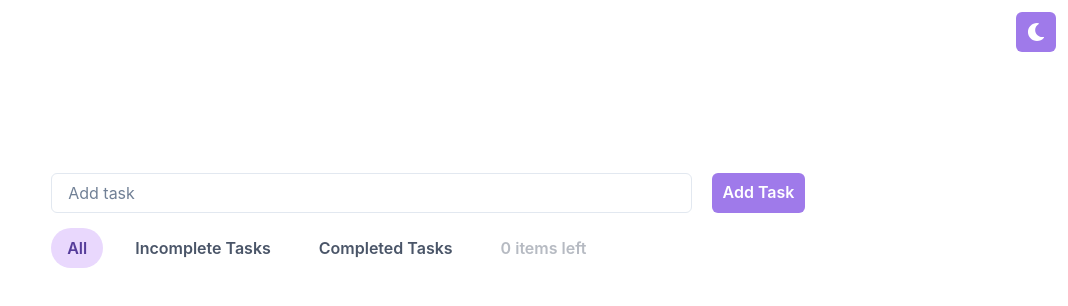
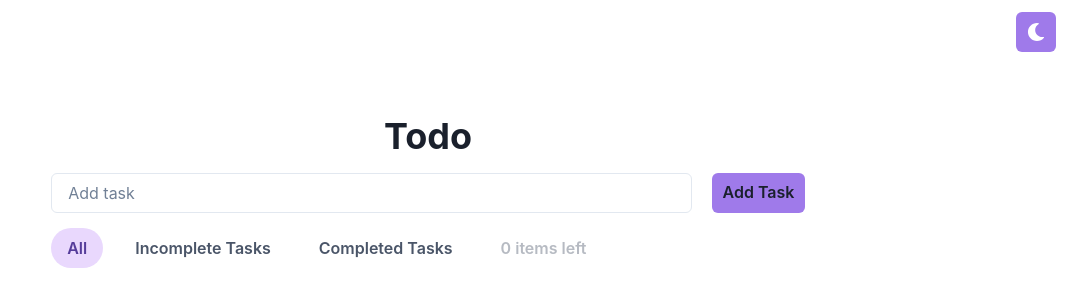
Before and after one commit to TerrniT/react-chakra-todo, a React (Create React App) app: page / in a window 1280 px wide. Shown: the top 306 px of the page, without its empty margins (212-1280 px from the left). Built offline with nearby package versions, Linux system fonts and the light colour scheme.

Commit message:
fix(app): change colormode value

```diff
--- a/src/App.js
+++ b/src/App.js
@@ -3,7 +3,6 @@ import {
   Box,
   Grid,
   Flex,
-  Text,
   Input,
   Button,
   Tabs,
@@ -22,7 +21,7 @@ import { useState } from 'react';
 function App() {
   // Colormode style
   const bg = useColorModeValue('purple.400', 'orange.300');
-  const color = useColorModeValue('white', 'gray.800');
+  const color = useColorModeValue('gray.800', 'white');
   const scheme = useColorModeValue('purple', 'orange');
 
   const [newTask, setNewTask] = useState('');
```
